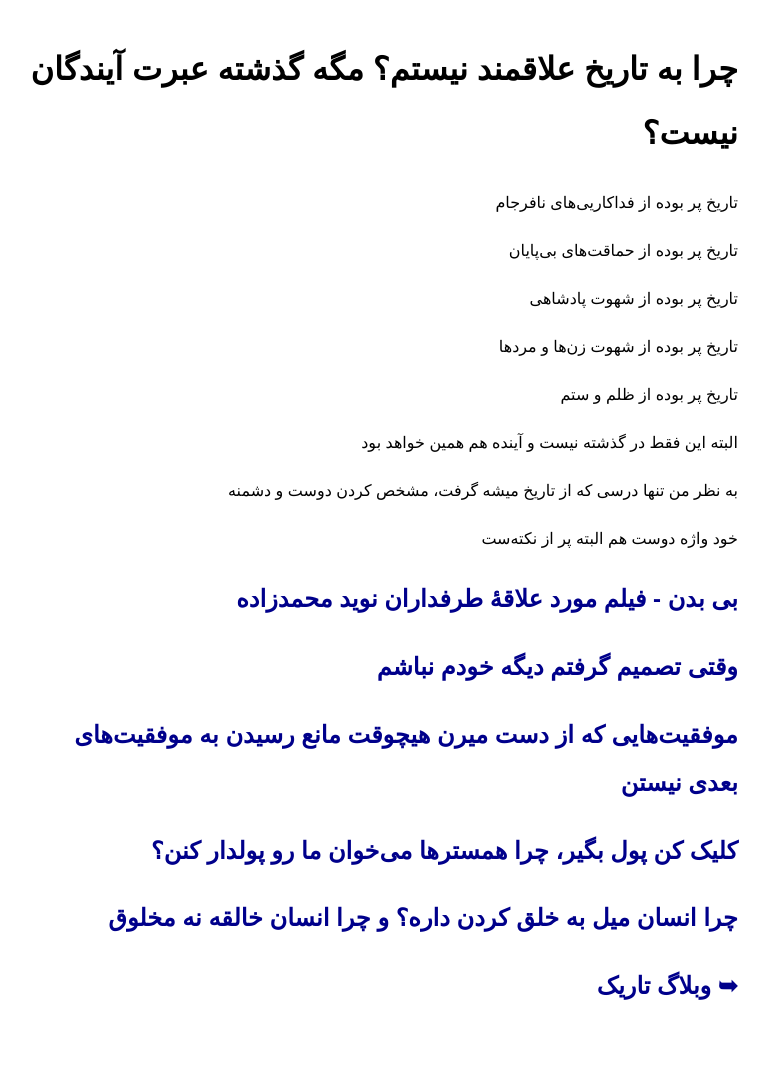
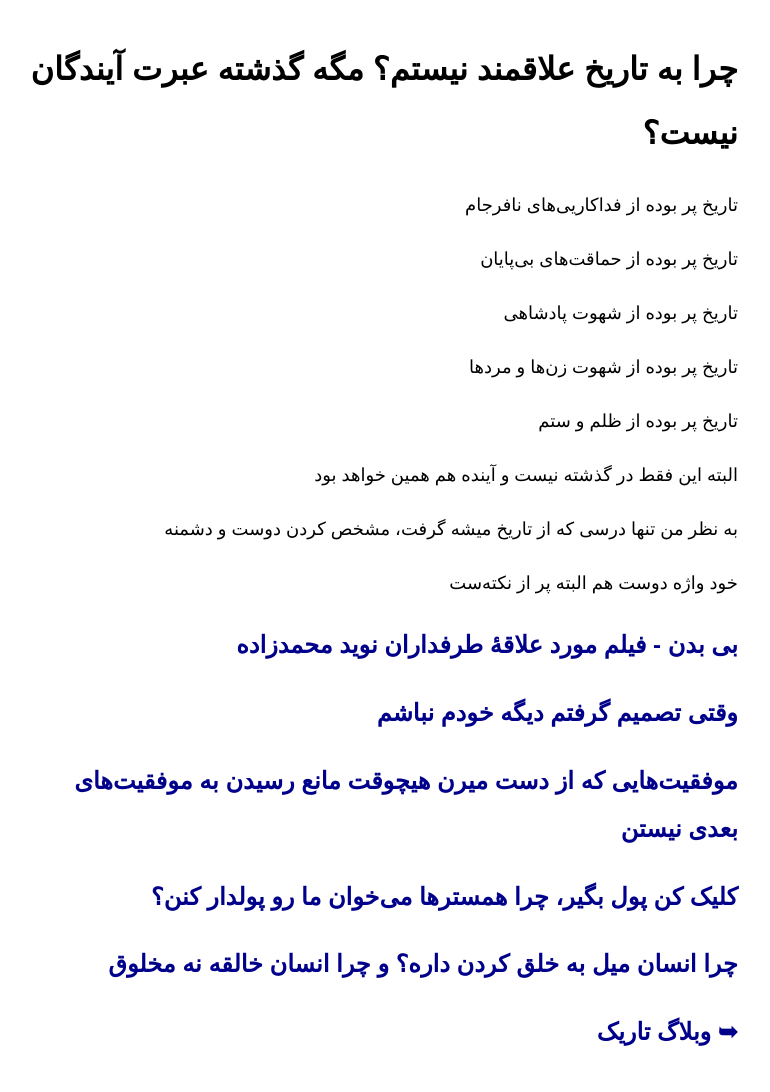
Before and after one commit to darkblog/darkblog.github.io, a Jekyll site: the page built from _posts/2024-7-4-2.md, in a window 1280 px wide. Shown: the whole page, without its empty margins (258-1028 px from the left). Built offline with Jekyll 4.4.1, drawn with Linux system fonts in a browser that asks for light colours; before the commit the page ends 1046 px from its top, so only the background shows below that.

Commit message:
Update post.html

```diff
--- a/_layouts/post.html
+++ b/_layouts/post.html
@@ -7,7 +7,7 @@ layout: compress
 <head>
 <title>{{ page.title }}</title>
 <meta name="viewport" content="width=device-width">
-<style>body{font-family:sans-serif;font-size:16px;line-height:2;margin:auto;padding:1em;max-width:80ch}a{text-decoration:none;color:darkblue}</style>
+<style>body{font-family:sans-serif;font-size:16px;line-height:2;margin:auto;padding:1em;max-width:80ch}a{text-decoration:none;color:darkblue}p{font-size:18px}</style>
 </head>
 <body>
 <h1>{{ page.title }}</h1>
```
